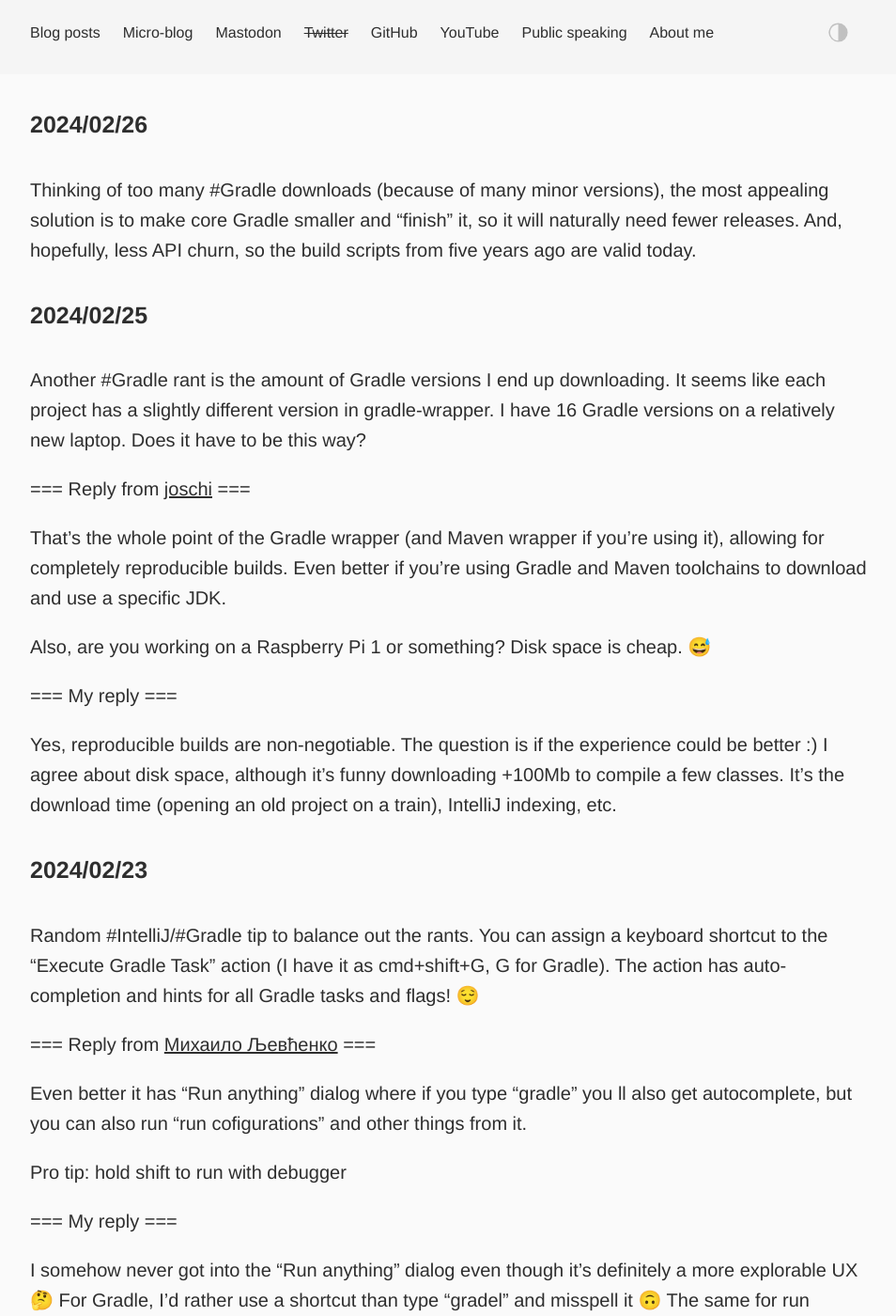
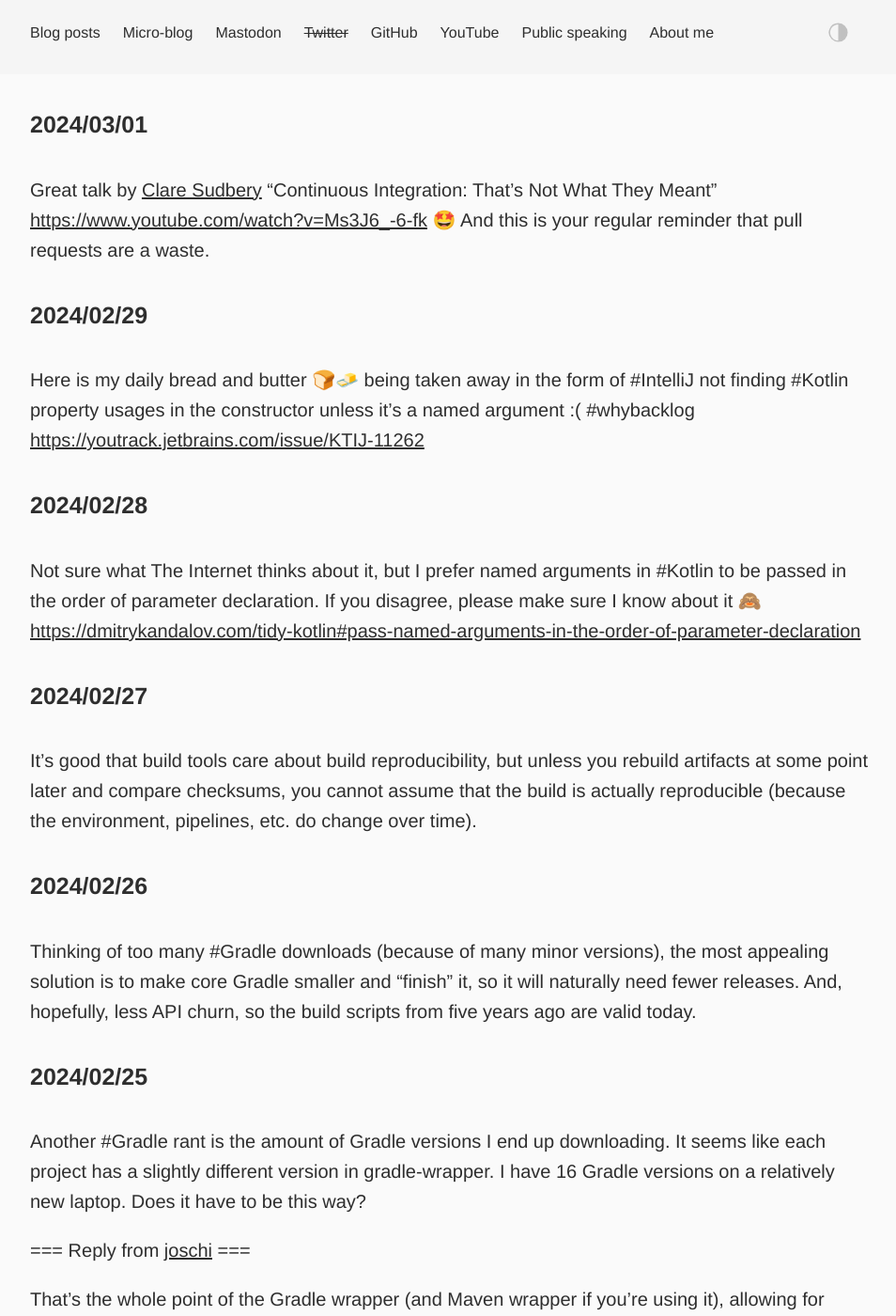
Before and after one commit to dkandalov/dkandalov.github.io, a Jekyll site: the page built from micro-blog.md, in a window 1280 px wide and 1400 px high. Shown: the whole window at 94% size, without its empty margins (160-1114 px from the left). Built offline with Jekyll 4.4.1, drawn with Linux system fonts in a browser that asks for light colours.

Commit message:
updated micro-blog

```diff
--- a/micro-blog.md
+++ b/micro-blog.md
@@ -2,6 +2,18 @@
 layout: post
 permalink: /micro-blog/
 ---
+
+#### 2024/03/01
+Great talk by [Clare Sudbery](https://mastodon.social/@claresudbery) "Continuous Integration: That’s Not What They Meant" <https://www.youtube.com/watch?v=Ms3J6_-6-fk> 🤩 And this is your regular reminder that pull requests are a waste.
+
+#### 2024/02/29
+Here is my daily bread and butter 🍞🧈 being taken away in the form of #IntelliJ not finding #Kotlin property usages in the constructor unless it's a named argument :( #whybacklog <https://youtrack.jetbrains.com/issue/KTIJ-11262>
+
+#### 2024/02/28
+Not sure what The Internet thinks about it, but I prefer named arguments in #Kotlin to be passed in the order of parameter declaration. If you disagree, please make sure I know about it 🙈 <https://dmitrykandalov.com/tidy-kotlin#pass-named-arguments-in-the-order-of-parameter-declaration>
+
+#### 2024/02/27
+It's good that build tools care about build reproducibility, but unless you rebuild artifacts at some point later and compare checksums, you cannot assume that the build is actually reproducible (because the environment, pipelines, etc. do change over time).
 
 #### 2024/02/26
 Thinking of too many #Gradle downloads (because of many minor versions), the most appealing solution is to make core Gradle smaller and "finish" it, so it will naturally need fewer releases. And, hopefully, less API churn, so the build scripts from five years ago are valid today.
```
